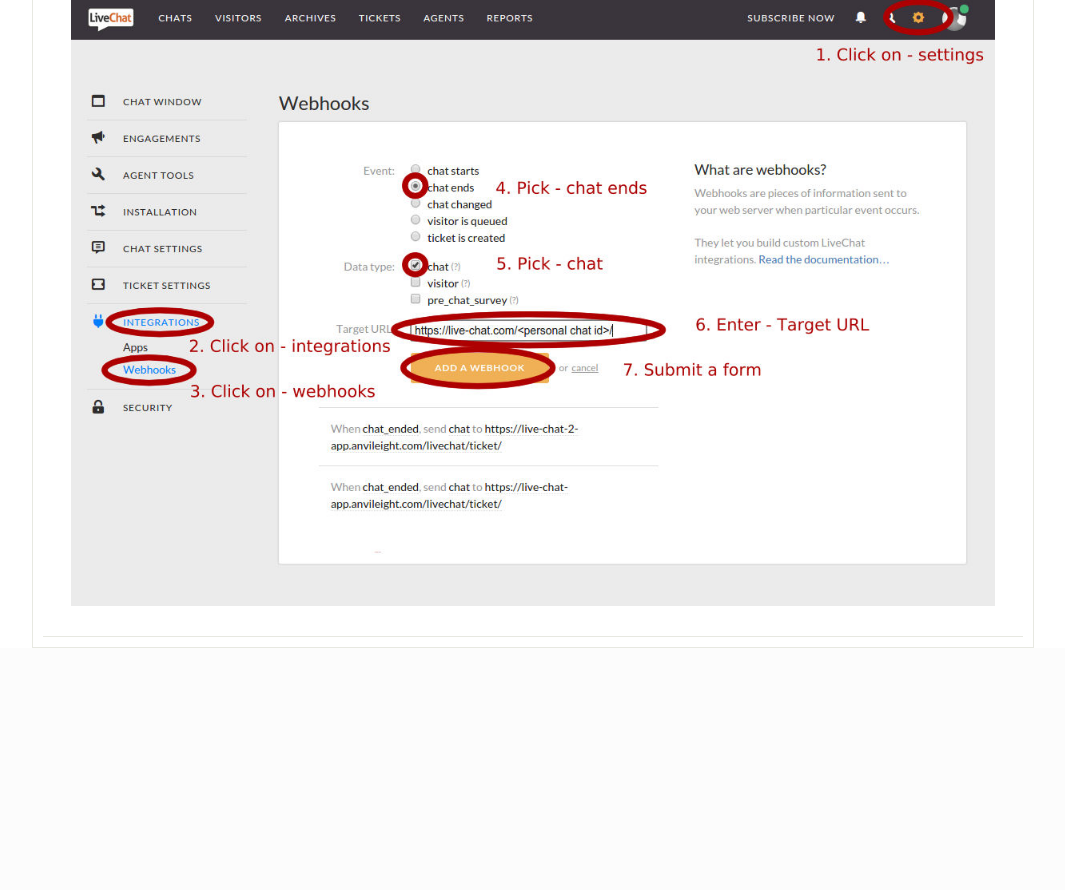
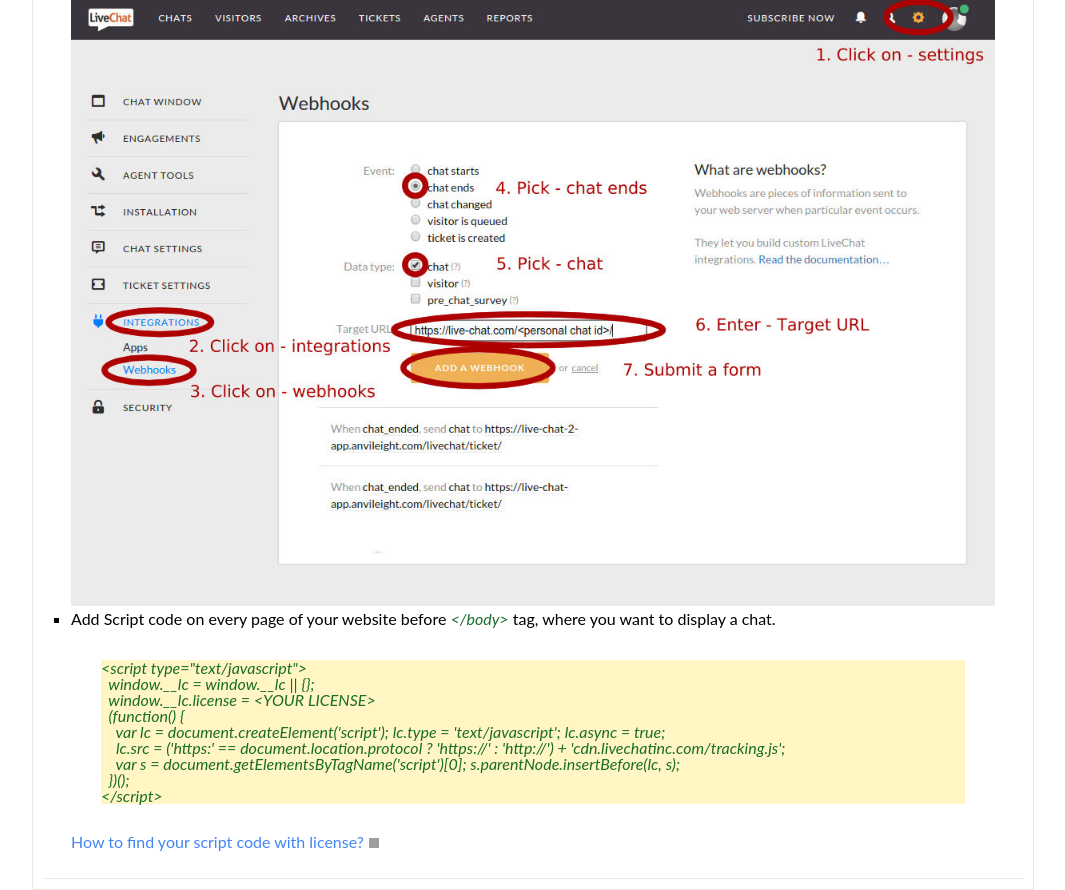
Before and after one commit to Hitoki/livechat, a Flask app: page /help_install/ in a window 1280 px wide. Shown: the part 501-1391 px from the top of the page, without its empty margins (107-1172 px from the left). Before the commit the page ends 1149 px from the top, so only its background shows below. Run offline with Flask 2, Linux system fonts and the light colour scheme; a user stored in the database is signed in; parts of the project's set-up code (start-up, migrations or seed data) failed here and were passed over; grey boxes are pictures that could not be loaded.

Commit message:
Add script helper to help page

```diff
--- a/livechat/static/styles/style.css
+++ b/livechat/static/styles/style.css
@@ -169,6 +169,12 @@ header .metanav span {
     font-style: italic;
 }
 
+.help-container .help-holder .code {
+    display: block;
+    background: #FFF6C3;
+    margin: 30px;
+}
+
 .help-container .help-holder p {
     line-height: 22px;
 }
--- a/livechat/templates/help_page.html
+++ b/livechat/templates/help_page.html
@@ -42,7 +42,21 @@
                         </ol>
                     <img src="{{ url_for('static', filename='images/help-image-1.jpeg') }}" width="100%">
                 </li>
+                <li>
+                    <p>Add Script code on every page of your website before <span class="user_data">&lt;/body&gt;</span> tag, where you want to display a chat.</p>
+                    <span class="user_data code">&lt;script type="text/javascript"&gt;<br>
+                    <span>&nbsp;&nbsp;window.__lc = window.__lc || {};<br></span>
+                    <span>&nbsp;&nbsp;window.__lc.license = &lt;YOUR LICENSE&gt;<br></span>
+                    <span>&nbsp;&nbsp;(function() {<br></span>
+                    <span>&nbsp;&nbsp;&nbsp;&nbsp;var lc = document.createElement('script'); lc.type = 'text/javascript'; lc.async = true;<br></span>
+                    <span>&nbsp;&nbsp;&nbsp;&nbsp;lc.src = ('https:' == document.location.protocol ? 'https://' : 'http://') + 'cdn.livechatinc.com/tracking.js';<br></span>
+                    <span>&nbsp;&nbsp;&nbsp;&nbsp;var s = document.getElementsByTagName('script')[0]; s.parentNode.insertBefore(lc, s);<br></span>
+                    <span>&nbsp;&nbsp})();<br></span>
+                    <span>&lt;/script&gt;<br></span></span>
+                    <a href="https://my.livechatinc.com/settings/code" target="_blank">How to find your script code with license?</a>
+                </li>
             </ol>
         </div>
+
     </div>
 {% endblock %}
```
